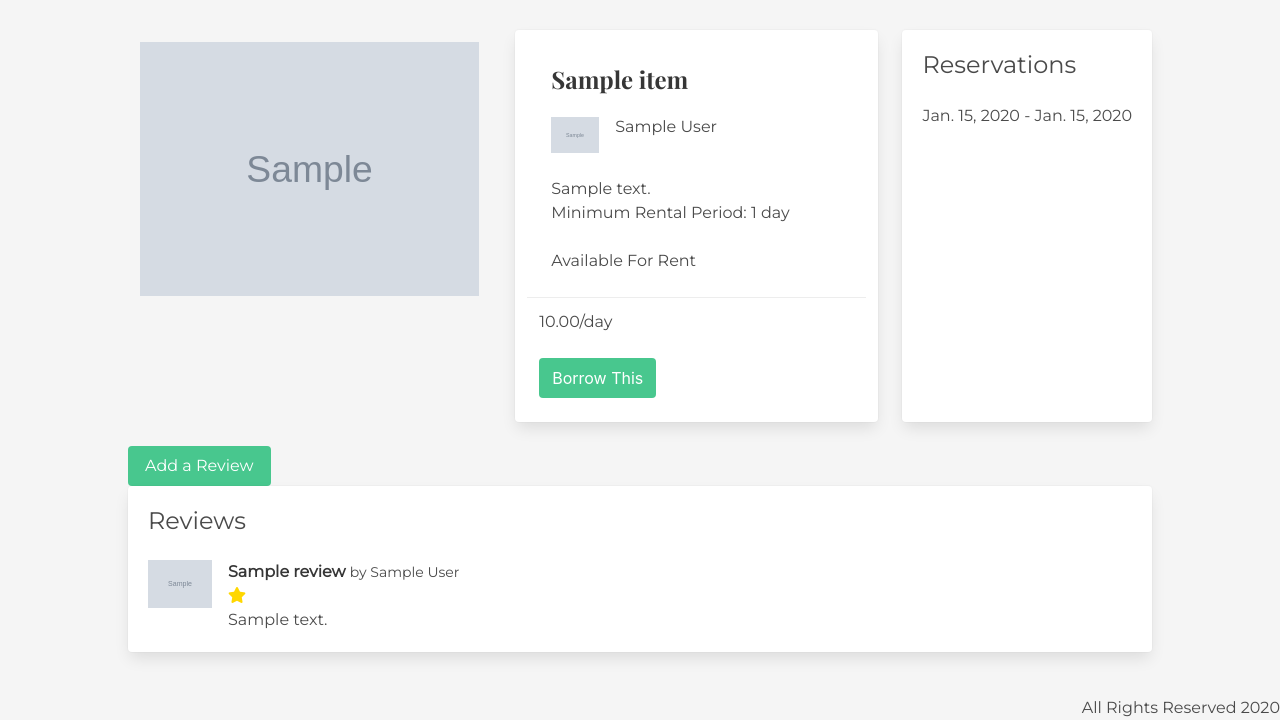
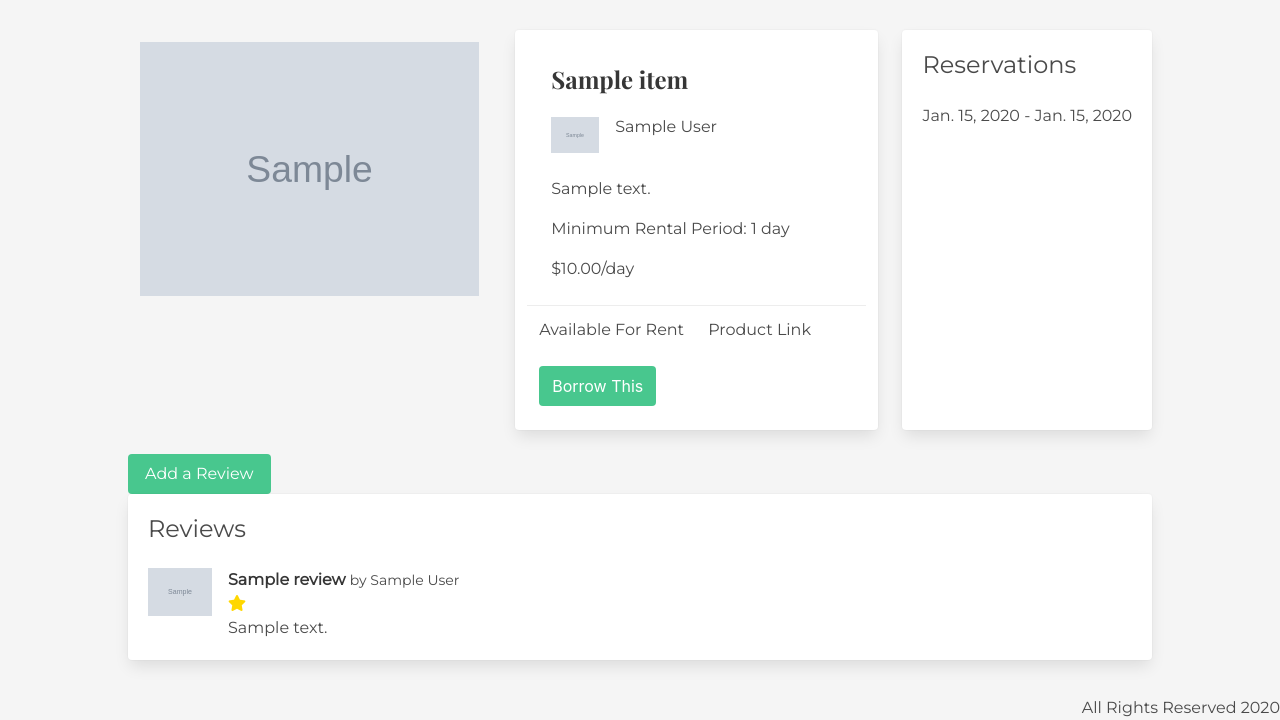
Before and after one commit to nathanjh-28/Borrow-This, a Django app: page /items/1 in a window 1280 px wide. Shown: the part 80-800 px from the top of the page. Run offline with Django 3.2, Linux system fonts and the light colour scheme; tables that the repository leaves empty hold one stand-in row (values such as "Sample post"); grey boxes marked "Sample" are stand-in pictures; some libraries are stand-ins or nearby versions; some web fonts are replaced.

Commit message:
noticed some tweaks needed on heroku

```diff
--- a/rentals_app/forms.py
+++ b/rentals_app/forms.py
@@ -18,7 +18,7 @@ class ProfileForm(forms.ModelForm):
     bio = forms.CharField(widget=forms.Textarea)
     class Meta:
         model = Profile
-        fields = ['email', 'first_name', 'last_name', 'display_name', 'location','bio']
+        fields = ['email', 'first_name', 'last_name', 'display_name', 'location','bio', 'image']
         email = forms.EmailField()
 
 # ---------------------------------------------------------  Item Form
--- a/rentals_app/templates/item-details.html
+++ b/rentals_app/templates/item-details.html
@@ -27,7 +27,10 @@
                 </a>
 
                 <div class="content mt-3">
-                    {{item.description}}
+                    <p>
+
+                        {{item.description}}
+                    </p>
                     <p>
                         Minimum Rental Period:
                         {{item.min_rental}}
@@ -37,17 +40,22 @@
                         days
                         {% endif %}
                     </p>
+                    <p class=""> ${{item.price}}/day</p>
                 </div>
-                <p>
+            </div>
+            <footer class="card-footer">
+                <p class="mx-3 my-3">
                     {% if item.available %}
                     Available For Rent
                     {% else %}
                     Not Available
                     {% endif %}
                 </p>
-            </div>
-            <footer class="card-footer">
-                <p class="mx-3 my-3"> {{item.price}}/day</p>
+                <p class="mx-3 my-3">
+                    {% if item.link %}
+                    <a href="{{item.link}}"> Product Link </a>
+                    {% endif %}
+                </p>
             </footer>
             <a href="{% url 'add_rez' item.id %}"><button href=""
                     class="card-footer-item button is-success my-3 mx-3">Borrow This</button></a>
```
